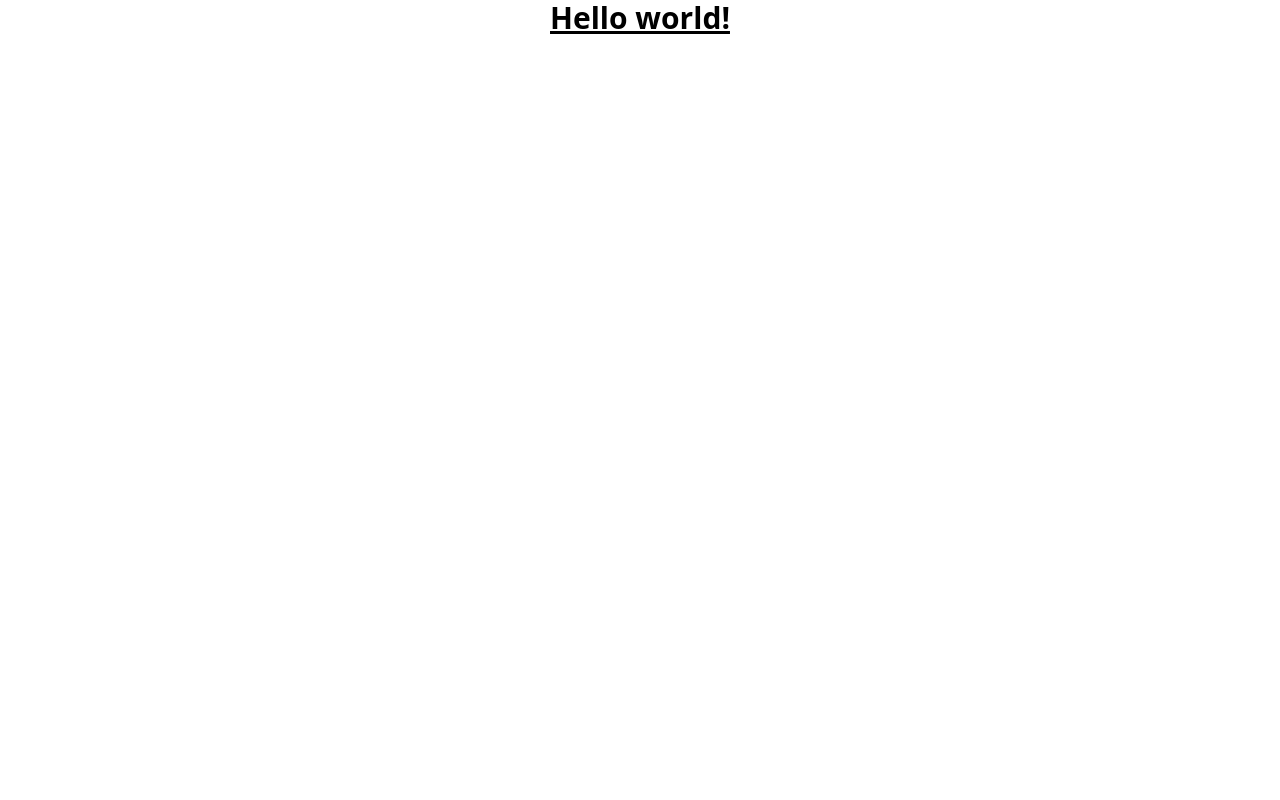
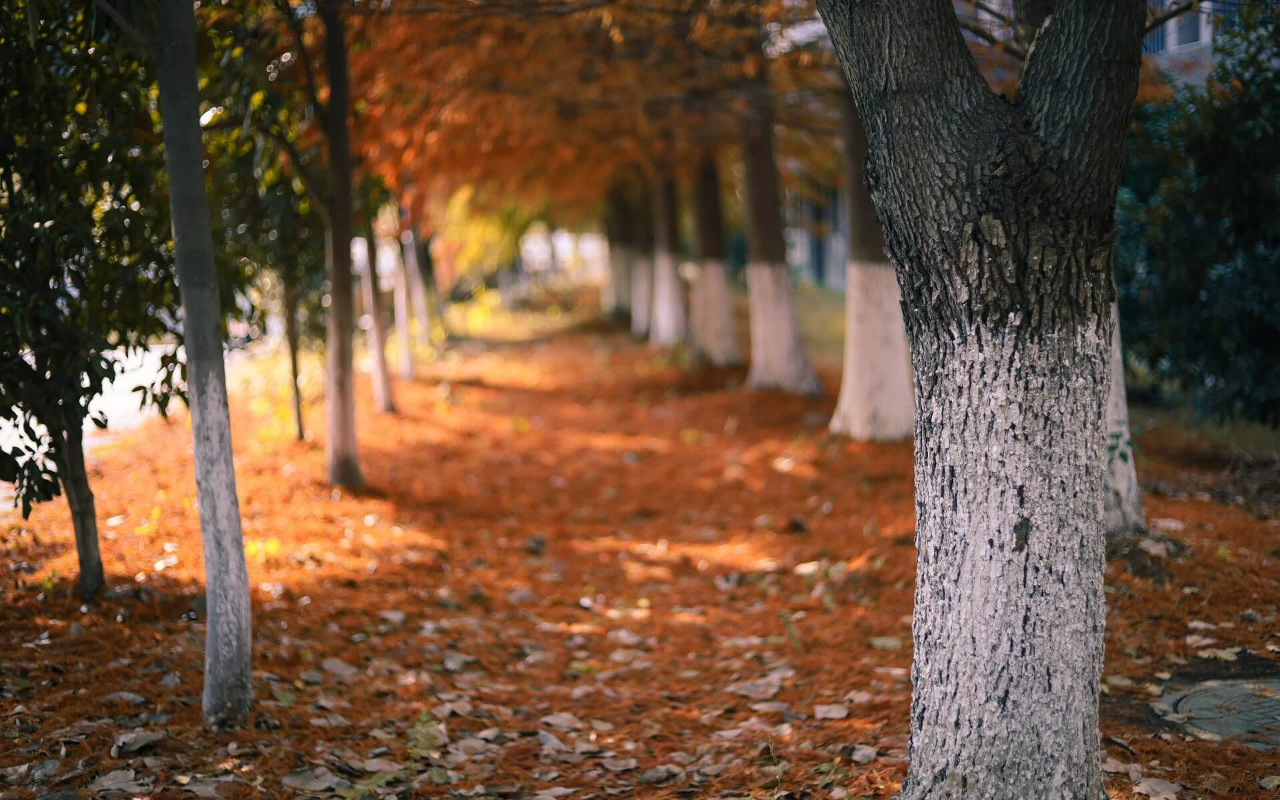
Before and after one commit to scnu-lib/scnu-life, a Next.js app: page / in a window 1280 px wide. Built offline with nearby package versions, Linux system fonts and the light colour scheme.

Commit message:
fix: use Next's Image to shwo bgImg

```diff
--- a/pages/index.tsx
+++ b/pages/index.tsx
@@ -1,6 +1,8 @@
 import Head from 'next/head'
+import Image from 'next/image'
 import { useLocalStorageState } from 'ahooks'
 import { useEffect } from 'react'
+import { getBgImg } from '../utils/bgImg'
 
 export default function Home() {
   const [imageNumber, setImageNumber] = useLocalStorageState<number | undefined>('imageNumber', {
@@ -36,15 +38,13 @@ export default function Home() {
   }, [])
 
   return (
-    <div className={`h-screen w-screen flex flex-col justify-between items-center relative bg-[url('/bg-image/bg${imageNumber}.jpeg')] bg-cover bg-center select-none`}>
+    <div className={'h-screen w-screen overflow-hidden flex flex-col justify-between items-center relative select-none'}>
       <Head>
         <title>Life in SCNU</title>
         <link rel="icon" href="/scnu_logo.png" />
       </Head>
 
-      <h1 className="text-3xl font-bold underline">
-        Hello world!
-      </h1>
+      <Image alt="background" src={getBgImg(imageNumber)} layout="fill" objectFit="cover" />
     </div>
   )
 }
--- /dev/null
+++ b/utils/bgImg.ts
@@ -0,0 +1,17 @@
+import bg0 from '../public/bg-image/bg0.jpeg'
+import bg1 from '../public/bg-image/bg1.jpeg'
+import bg2 from '../public/bg-image/bg2.jpeg'
+import bg3 from '../public/bg-image/bg3.jpeg'
+import bg4 from '../public/bg-image/bg4.jpeg'
+
+const bgMap = new Map([
+  [0, bg0],
+  [1, bg1],
+  [2, bg2],
+  [3, bg3],
+  [4, bg4],
+])
+
+export const getBgImg = (imageNumber: number) => {
+  return bgMap.get(imageNumber)
+}
```
